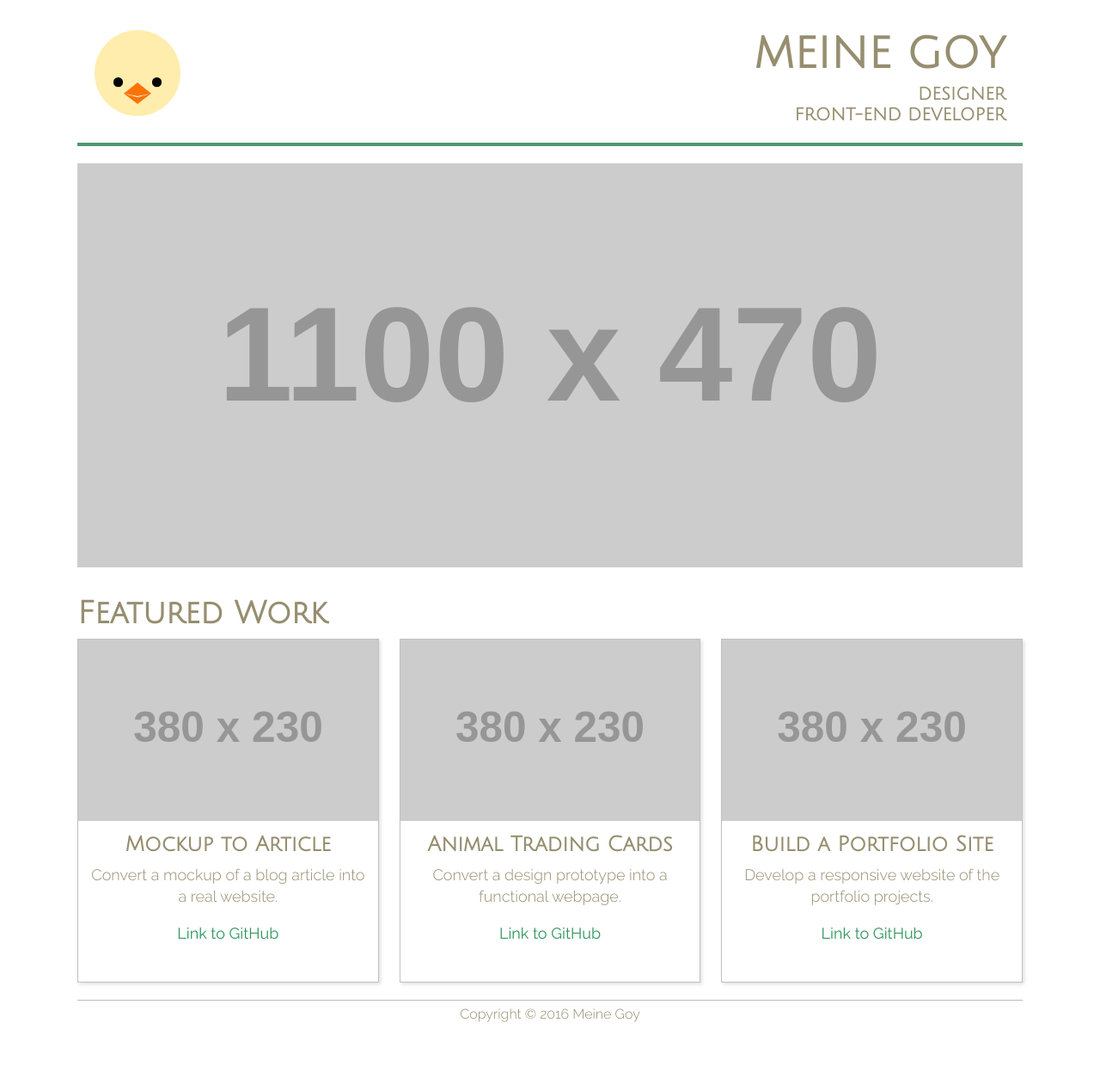
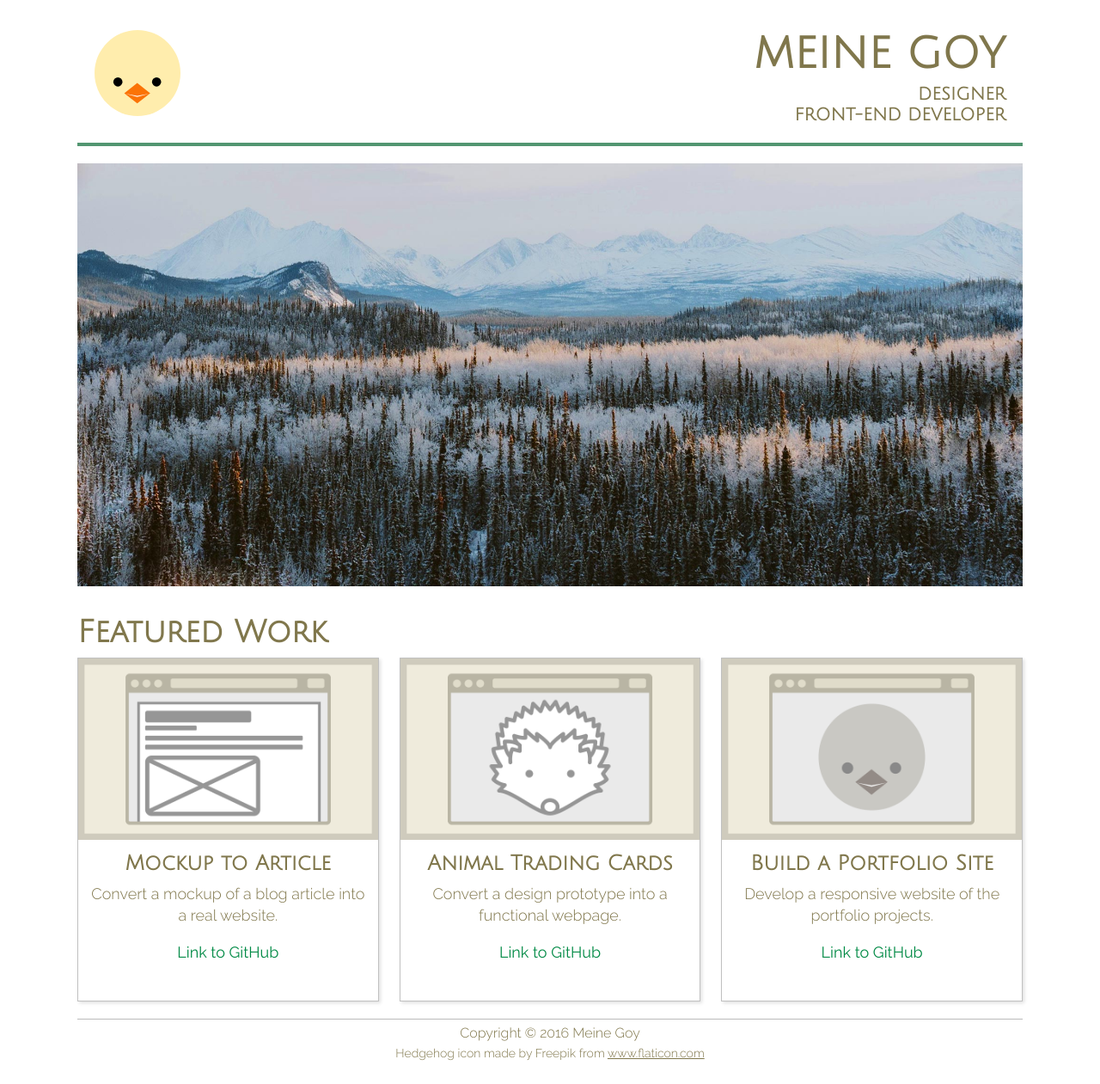
Before and after one commit to ino1sr/udacity-build-a-portfolio-site, a website: page assets/index.html in a window 1280 px wide. Shown: the whole page at 86% size. Before the commit the page ends 1217 px from the top, so only its background shows below. Drawn offline with nearby package versions, Linux system fonts and the light colour scheme; files that its build step writes are made by us from their sources; placeholder pictures from the web are drawn by us.

Commit message:
Add images

```diff
--- a/app/css/app.scss
+++ b/app/css/app.scss
@@ -5,7 +5,7 @@
 body {
   font-family: 'Raleway', sans-serif;
   font-weight: 300;
-  color: #968e6f;
+  color: #80774c;
 }
 
 h1,
@@ -26,7 +26,7 @@ p {
 
 a.github-link {
   font-weight: 400;
-  color: #2e965d;
+  color: #008a45;
   text-decoration: none;
 }
 
@@ -116,6 +116,15 @@ a.github-link:hover {
   border-top: 1px solid #bbb;
   padding: 6px 0 20px;
   text-align: center;
+}
+
+.credits {
+  font-size: 14px;
+  padding-top: 6px;
+}
+
+.credits a {
+  color: #80774c;
 }
 
 
--- a/assets/index.html
+++ b/assets/index.html
@@ -5,7 +5,8 @@
   <meta name="viewport" content="width=device-width, initial-scale=1.0">
 
   <title>Meine Goy: Front-End Developer</title>
-
+  <link rel="icon" sizes="192x192" href="images/icon.png">
+  <link rel="apple-touch-icon" href="/images/icon.png">
   <link rel="stylesheet" href="/css/app.css">
   <script src="/js/app.js"></script>
   <link href="https://fonts.googleapis.com/css?family=Julius+Sans+One|Raleway:300,400" rel="stylesheet">
@@ -15,7 +16,7 @@
   <div class="container">
     <header class="header">
       <div class="logo">
-        <img class="logo-image" src="images/poussin.png" alt="Logo image">
+        <img class="logo-image" src="images/poussin.svg" alt="Logo image">
       </div>
       <div class="name-title">
         <h1 class="name">Meine Goy</h1>
@@ -23,14 +24,16 @@
       </div>
     </header>
     <section class="hero">
-      <img src="http://placehold.it/1100x470" alt="Hero image">
+      <div class="hero-image">
+        <img class="hero-image" src="images/img-hero-500.jpg" srcset="images/img-hero-2000.jpg 2000w, images/img-hero-1000.jpg 1000w, images/img-hero-500.jpg 500w" alt="Hero image of a winter landscape taken in Denali National Park and Preserve">
+      </div>
     </section>
     <section class="projects-container">
       <h2 class="projects-title">Featured Work</h2>
       <div class="projects-list">
         <div class="project">
           <article class="project-card">
-            <img class="project-img" src="http://placehold.it/380x230" alt="work">
+            <img class="project-img" src="images/img-p1-380_1x.png" srcset="images/img-p1-1520_4x.png 1520w, images/img-p1-1140_3x.png 1140w, images/img-p1-760_2x.png 760w, images/img-p1-380_1x.png 380w" alt="Illustration project 1">
             <h3 class="project-name">Mockup to Article</h3>
             <p class="project-description">
               Convert a mockup of a blog article into a real website.
@@ -40,7 +43,7 @@
         </div>
         <div class="project">
           <article class="project-card">
-            <img class="project-img" src="http://placehold.it/380x230" alt="work">
+            <img class="project-img" src="images/img-p2-380_1x.png" srcset="images/img-p2-1520_4x.png 1520w, images/img-p2-1140_3x.png 1140w, images/img-p2-760_2x.png 760w, images/img-p2-380_1x.png 380w" alt="Illustration project 2">
             <h3 class="project-name">Animal Trading Cards</h3>
             <p class="project-description">
               Convert a design prototype into a functional webpage.
@@ -50,7 +53,7 @@
         </div>
         <div class="project">
           <article class="project-card">
-            <img class="project-img" src="http://placehold.it/380x230" alt="work">
+            <img class="project-img" src="images/img-p3-380_1x.png" srcset="images/img-p3-1520_4x.png 1520w, images/img-p3-1140_3x.png 1140w, images/img-p3-760_2x.png 760w, images/img-p3-380_1x.png 380w" alt="Illustration project 3">
             <h3 class="project-name">Build a Portfolio Site</h3>
             <p class="project-description">
               Develop a responsive website of the portfolio projects.
@@ -62,6 +65,7 @@
     </section>
     <footer class="footer">
       <p>Copyright © 2016 Meine Goy</p>
+      <p class="credits">Hedgehog icon made by Freepik from <a href="www.flaticon.com">www.flaticon.com</a></p>
     </footer>
   </div>
 </body>
```
Also changed, not shown: assets/images/icon.png (added), assets/images/img-hero-1000.jpg (added), assets/images/img-hero-2000.jpg (added), assets/images/img-hero-500.jpg (added), assets/images/img-p1-1140_3x.png (added), assets/images/img-p1-1520_4x.png (added), assets/images/img-p1-380_1x.png (added), assets/images/img-p1-760_2x.png (added), assets/images/img-p2-1140_3x.png (added), assets/images/img-p2-1520_4x.png (added), assets/images/img-p2-380_1x.png (added), assets/images/img-p2-760_2x.png (added), assets/images/img-p3-1140_3x.png (added), assets/images/img-p3-1520_4x.png (added), 4 more files.
